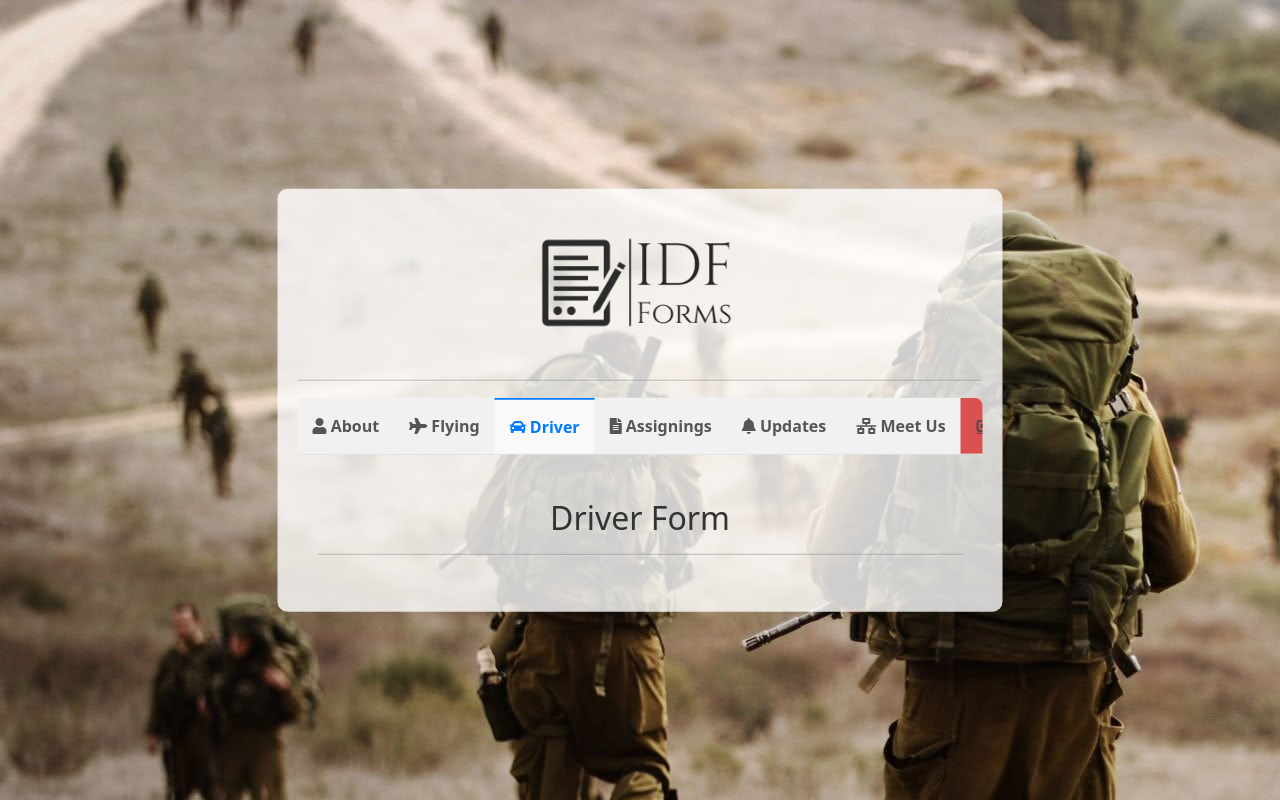
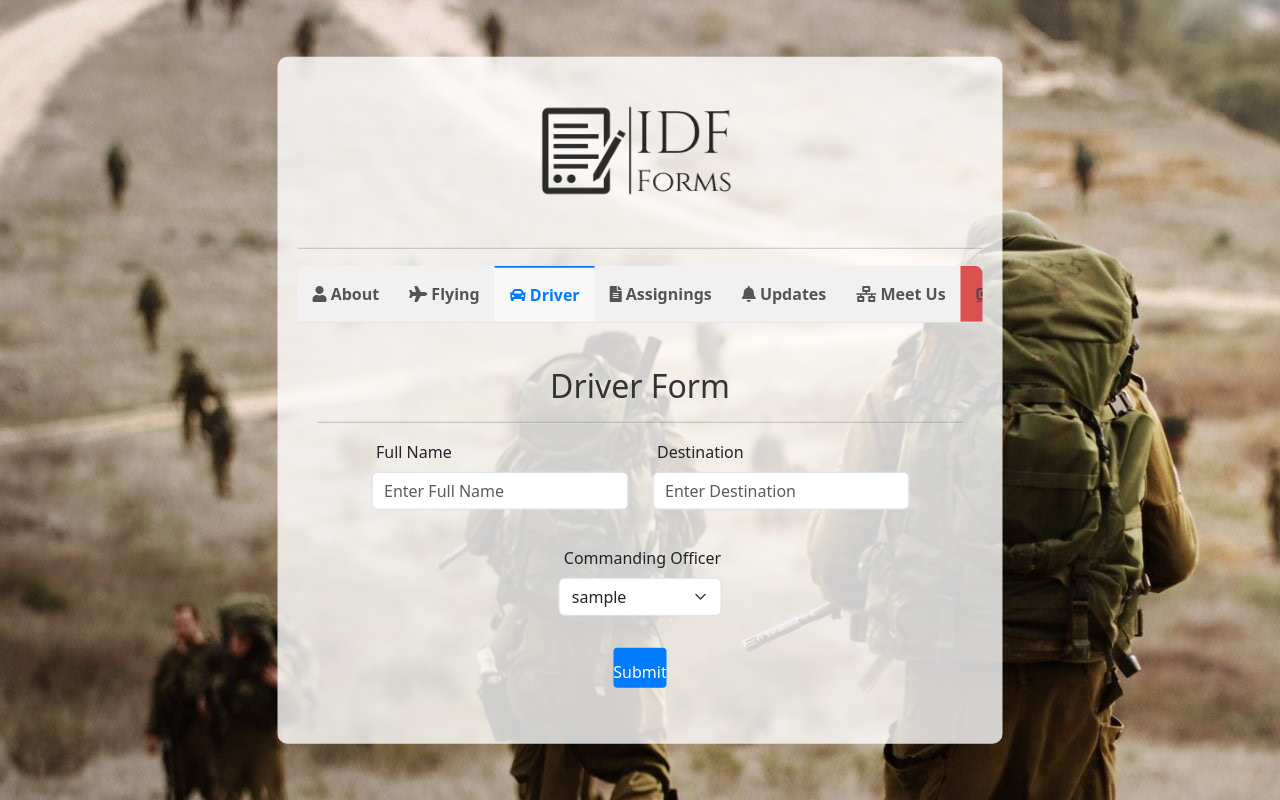
Before and after one commit to Daniel-Shwartzman/formapp-portfolio, a Flask app: page / in a window 1280 px wide, after a click on "Driver". Run offline with Flask 3, Linux system fonts and the light colour scheme; a user stored in the database is signed in; tables that the repository leaves empty hold one stand-in row (values such as "Sample post"); some libraries are stand-ins or nearby versions.

Commit message:
added driver form

```diff
--- a/formapp/forms.py
+++ b/formapp/forms.py
@@ -29,7 +29,14 @@ class RegisterForm(FlaskForm):
     password = PasswordField('Password', validators=[DataRequired(), Length(4, 128)])
     isOfficer = BooleanField('Are you an officer?')
     submit = SubmitField('Register')
+
 class AssignTaskForm(FlaskForm):
     user = SelectField('Select User', validators=[DataRequired()])
     task = TextAreaField('Task', validators=[DataRequired(), Length(1, 100)])
     submit = SubmitField('Assign Task')
+
+class DriverForm(FlaskForm):
+    full_name = StringField('Full Name', validators=[DataRequired(), Length(1, 30)])
+    destination = StringField('Destination', validators=[DataRequired(), Length(1, 30)])
+    commanding_officer = SelectField('Commanding Officer', validators=[DataRequired()])
+    submit = SubmitField('Submit')
--- a/formapp/models.py
+++ b/formapp/models.py
@@ -34,6 +34,10 @@ class User(db.Model, UserMixin):
         db.session.commit()
 
     @classmethod
+    def get_officers(cls):
+        return cls.query.filter_by(isOfficer=True).all()
+
+    @classmethod
     def get_officer(cls):
         return cls.query.filter_by(isOfficer=True).first()
 
@@ -60,3 +64,43 @@ class Assignment(db.Model):
 
     def __repr__(self):
         return f'<Assignment> (ID: {self.id}, User ID: {self.user_id}, Task: {self.task})'
+
+class Driving(db.Model):
+    __tablename__ = 'driving'
+
+    id = db.Column(db.Integer, primary_key=True, autoincrement=True)
+    full_name = db.Column(db.String(30), nullable=False)
+    destination = db.Column(db.String(30), nullable=False)
+    commanding_officer = db.Column(db.String(30), nullable=False)
+    isConfirmed = db.Column(db.Boolean, default=False, nullable=False)
+
+    @classmethod
+    def confirm(cls, id):
+        driving = cls.query.filter_by(id=id).first()
+        if driving:
+            driving.isConfirmed = True
+            db.session.commit()
+            return True
+        return False
+
+    @classmethod
+    def create_driver(cls, full_name, destination, commanding_officer):
+        driving = cls(full_name=full_name, destination=destination, commanding_officer=commanding_officer)
+        db.session.add(driving)
+        db.session.commit()
+
+    @classmethod
+    def get_all(cls):
+        return cls.query.all()
+
+    @classmethod
+    def delete_by_driver(cls, full_name):
+        driving = cls.query.filter_by(full_name=full_name).first()
+        if driving:
+            db.session.delete(driving)
+            db.session.commit()
+            return True
+        return False
+
+    def __repr__(self):
+        return f'<Driving> (ID: {self.id}, Full Name: {self.full_name}, Destination: {self.destination}, Commanding Officer: {self.commanding_officer})'
--- a/formapp/routes.py
+++ b/formapp/routes.py
@@ -7,11 +7,12 @@ from flask_login import (
         logout_user
 )
 from formapp.extensions import database as db
-from formapp.models import User, Assignment
+from formapp.models import User, Assignment, Driving
 from formapp.forms import (
     LoginForm,
     RegisterForm,
-    AssignTaskForm
+    AssignTaskForm,
+    DriverForm
 )
 from datetime import datetime, timedelta
 from sqlalchemy.exc import IntegrityError
@@ -91,19 +92,80 @@ def index():
     task_form = AssignTaskForm()
     task_form.user.choices = [(user.id, user.username) for user in User.query.all() if user.id != current_user.id]
 
+    officer_choices = [(officer.id, officer.username) for officer in User.get_officers()]
+    driver_form = DriverForm()
+    driver_form.commanding_officer.choices = officer_choices
+
+    if driver_form.validate_on_submit():
+        full_name = driver_form.full_name.data
+        destination = driver_form.destination.data
+        commanding_officer = driver_form.commanding_officer.data
+
+        # Create a new Driving record
+        Driving.create_driver(full_name, destination, commanding_officer)
+
+        flash('Driver information submitted successfully.', 'success')
+        return redirect(url_for('formapp.index'))
+
     if task_form.validate_on_submit():
         user_id = task_form.user.data
         task = task_form.task.data
         user.assign_task(user_id, task)
-
         flash('Task assigned successfully.', 'success')
         return redirect(url_for('formapp.index'))
 
     users = User.query.all()
     user_tasks = {user.username: [assignment.task for assignment in user.assignments] for user in users}
 
-    return render_template('index.html', user=user, task_form=task_form, users=users, user_tasks=user_tasks)
+    # Fetch driving records
+    drives = Driving.query.all()
 
+    return render_template('index.html', user=user, task_form=task_form, driver_form=driver_form, users=users, user_tasks=user_tasks, drives=drives)
+
+@formapp.route('/confirm_drive/<int:drive_id>', methods=['POST'])
+@login_required
+def confirm_drive(drive_id):
+    if current_user.isOfficer:
+        drive = Driving.query.get(drive_id)
+        if drive:
+            drive.isConfirmed = True
+            db.session.commit()
+            flash('Drive confirmed successfully.', 'success')
+        else:
+            flash('Drive not found.', 'danger')
+    else:
+        flash('You do not have permission to confirm drives.', 'danger')
+    return redirect(url_for('formapp.index'))
+
+@formapp.route('/not_confirm_drive/<int:drive_id>', methods=['POST'])
+@login_required
+def not_confirm_drive(drive_id):
+    if current_user.isOfficer:
+        drive = Driving.query.get(drive_id)
+        if drive:
+            drive.isConfirmed = False
+            db.session.commit()
+            flash('Drive status updated successfully.', 'success')
+        else:
+            flash('Drive not found.', 'danger')
+    else:
+        flash('You do not have permission to update drive status.', 'danger')
+    return redirect(url_for('formapp.index'))
+
+@formapp.route('/delete_drive/<int:drive_id>', methods=['POST'])
+@login_required
+def delete_drive(drive_id):
+    if current_user.isOfficer:
+        drive = Driving.query.get(drive_id)
+        if drive:
+            db.session.delete(drive)
+            db.session.commit()
+            flash('Drive deleted successfully.', 'success')
+        else:
+            flash('Drive not found.', 'danger')
+    else:
+        flash('You do not have permission to delete drives.', 'danger')
+    return redirect(url_for('formapp.index'))
 @formapp.route('/delete_task', methods=['POST'])
 @login_required
 def delete_task():
--- a/formapp/templates/index.html
+++ b/formapp/templates/index.html
@@ -26,6 +26,27 @@
 <div id="tab3" class="tabcontent">
   <h2>Driver Form</h2>
   <hr>
+  <form action="{{ url_for('formapp.index') }}" method="post" class="driver-form">
+    {{ driver_form.csrf_token }}
+    <div class="row">
+      <div class="col-md-6 mb-3">
+        {{ render_field(driver_form.full_name, class="form-control", placeholder="Enter Full Name") }}
+      </div>
+      <div class="col-md-6 mb-3">
+        {{ render_field(driver_form.destination, class="form-control", placeholder="Enter Destination") }}
+      </div>
+    </div>
+    <div class="row">
+      <div class="col-md-12 mb-3">
+        {{ render_field(driver_form.commanding_officer, class="form-select", placeholder="Select Commanding Officer") }}
+      </div>
+    </div>
+    <div class="row">
+      <div class="col-md-12 mb-3">
+        {{ render_field(driver_form.submit, class="button") }}
+      </div>
+    </div>
+  </form>
 </div>
 
 <div id="tab4" class="tabcontent">
@@ -53,19 +74,61 @@
       <div class="card mb-2">
         <div class="card-body">
           <div class="d-flex justify-content-between align-items-center">
-            <h5 class="card-title">Task: {{ task }}</h5>
+            <div>
+              <h5 class="card-title">Task Form: {{ task }}</h5>
+              <p class="card-text">Assigned to: {{ username }}</p>
+            </div>
             <form action="{{ url_for('formapp.delete_task') }}" method="post">
               {{ task_form.csrf_token }}
               <input type="hidden" name="task" value="{{ task }}">
               <input type="submit" value="Delete Task" class="btn btn-danger btn-sm">
             </form>
           </div>
-          <p class="card-text">Assigned to: {{ username }}</p>
         </div>
       </div>
     {% endfor %}
   {% endfor %}
+
+  {% for drive in drives %}
+    <div class="card mb-3 {% if drive.isConfirmed %}border-success{% elif not drive.isConfirmed %}border-danger{% endif %}">
+      <div class="card-header">
+        <div class="w-100 d-flex justify-content-between align-items-center">
+          <div>
+          <h5 class="card-title mb-0 mt-2">Driver Form: {{ drive.full_name }}</h5>
+        </div>
+          <div class="btn-group">
+            {% if current_user.isOfficer %}
+              <form action="{{ url_for('formapp.confirm_drive', drive_id=drive.id) }}" method="post">
+                {{ driver_form.csrf_token }}
+                <input type="hidden" name="drive_id" value="{{ drive.id }}">
+                <button type="submit" class="btn btn-success btn-sm {% if drive.isConfirmed %}disabled{% endif %}">Confirm</button>
+              </form>
+              <form action="{{ url_for('formapp.not_confirm_drive', drive_id=drive.id) }}" method="post" class="ms-1">
+                {{ driver_form.csrf_token }}
+                <input type="hidden" name="drive_id" value="{{ drive.id }}">
+                <button type="submit" class="btn btn-danger btn-sm {% if not drive.isConfirmed %}disabled{% endif %}">Deny</button>
+              </form>
+              <form action="{{ url_for('formapp.delete_drive', drive_id=drive.id) }}" method="post" class="ms-1">
+                {{ driver_form.csrf_token }}
+                <input type="hidden" name="drive_id" value="{{ drive.id }}">
+                <button type="submit" class="btn btn-secondary btn-sm">Delete Drive</button>
+              </form>
+            {% endif %}
+          </div>
+        </div>
+      </div>
+      <div class="card-body">
+        <p class="card-text">Destination: {{ drive.destination }}</p>
+      </div>
+      <div class="card-footer {% if drive.isConfirmed %}bg-success{% elif not drive.isConfirmed %}bg-danger{% endif %} text-center">
+        <div class="d-flex justify-content-center">
+          <!-- Button forms here -->
+        </div>
+      </div>
+    </div>
+  {% endfor %}
 </div>
+
 
 <div id="tab6" class="tabcontent">
   <h2>Meet us!</h2>
```
